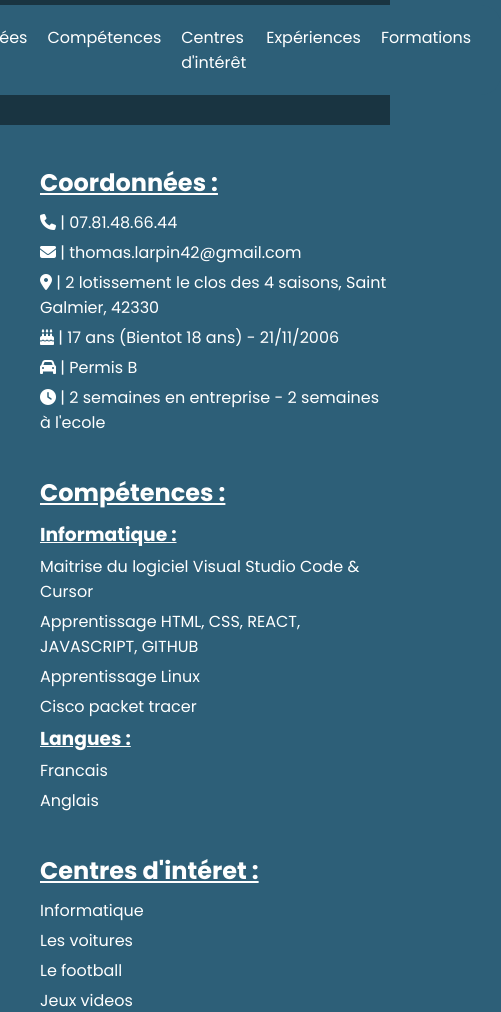
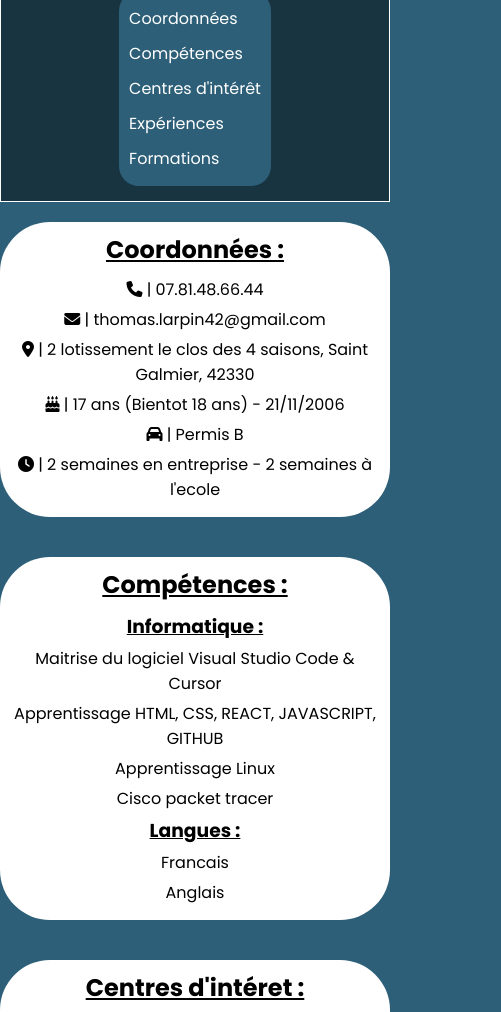
Before and after one commit to thomaslrpn/SiteCV, a plain HTML site: page index.html in a window 390 px wide. Shown: the part 128-1140 px from the top of the page, 501 px wide, since content can reach past the window. Drawn offline with Linux system fonts and the light colour scheme.

Commit message:
18/12/2024

```diff
--- a/index.html
+++ b/index.html
@@ -8,6 +8,7 @@
 
   <!-- link -->
 
+  <link rel="Icon site" href="./images/teteronde.png">
   <link rel="stylesheet" href="style.css" />
   <link rel="stylesheet" href="https://cdnjs.cloudflare.com/ajax/libs/font-awesome/6.6.0/css/all.min.css"
     integrity="sha512-Kc323vGBEqzTmouAECnVceyQqyqdsSiqLQISBL29aUW4U/M7pSPA/gEUZQqv1cwx4OnYxTxve5UMg5GT6L4JJg=="
--- a/style.css
+++ b/style.css
@@ -20,6 +20,8 @@ header {
   background-color: #193441;
   color: white;
   padding: 30px;
+  margin-bottom: 40px;
+  border: 1px solid white;
 }
 
 .menu {
@@ -54,9 +56,19 @@ li a {
 /* Coordonnées */
 
 .cord {
-  margin-top: 40px;
-  color: white;
-  margin-left: 40px;
+  background-color: white;
+  width: 95%;
+  border-radius: 50px;
+  color: black;
+  margin: auto;
+  text-align: center;
+  padding: 10px;
+  margin-bottom: 40px;
+  transition: all 0.4s ease-in-out;
+}
+
+.cord:hover {
+  box-shadow: 0 0 0 2px white, 0.3em 0.3em 3em rgb(200 0 0 / 60%);
 }
 
 .cord h2 {
@@ -70,9 +82,19 @@ li a {
 /* Compétences */
 
 .comp {
-  margin-top: 40px;
-  color: white;
-  margin-left: 40px;
+  color: black;
+  margin: auto;
+  border-radius: 50px;
+  text-align: center;
+  width: 95%;
+  background-color: white;
+  padding: 10px;
+  margin-bottom: 40px;
+  transition: all 0.4s ease-in-out;
+}
+
+.comp:hover {
+  box-shadow: 0 0 0 2px white, 0.3em 0.3em 3em rgb(200 0 0 / 60%);
 }
 
 .comp h2 {
@@ -90,9 +112,19 @@ li a {
 /* Centres d'interet */
 
 .interet {
-  margin-top: 40px;
-  color: white;
-  margin-left: 40px;
+  color: black;
+  border-radius: 50px;
+  padding: 10px;
+  background-color: white;
+  width: 95%;
+  text-align: center;
+  margin: auto;
+  margin-bottom: 40px;
+  transition: all 0.4s ease-in-out;
+}
+
+.interet:hover {
+  box-shadow: 0 0 0 2px white, 0.3em 0.3em 3em rgb(200 0 0 / 60%);
 }
 
 .interet h2 {
@@ -116,6 +148,10 @@ svg {
 
 .experiences a {
   color: black;
+}
+
+.experiences a:hover {
+  color: #2d5f78;
 }
 
 .experiences h2 {
@@ -192,3 +228,71 @@ footer {
 footer a {
   color: white;
 }
+
+@media screen and (max-width: 768px) {
+  header {
+    padding: 20px;
+    margin-bottom: 30px;
+  }
+
+  .menu {
+    flex-direction: column;
+    padding: 15px;
+  }
+
+  .menu li {
+    margin: 5px 0;
+  }
+
+  .cord,
+  .comp,
+  .interet {
+    width: 90%;
+    padding: 15px;
+  }
+
+  .experiences h3,
+  .experiences p,
+  .formations h3,
+  .formations p {
+    margin-left: 20px;
+  }
+}
+
+/* Responsive pour les petits écrans (téléphones) */
+@media screen and (max-width: 480px) {
+  header {
+    padding: 15px;
+    margin-bottom: 20px;
+  }
+
+  .menu {
+    flex-direction: column;
+    padding: 10px;
+  }
+
+  .menu li {
+    margin: 5px 0;
+  }
+
+  .cord,
+  .comp,
+  .interet {
+    width: 100%;
+    padding: 10px;
+  }
+
+  .experiences h3,
+  .experiences p,
+  .formations h3,
+  .formations p {
+    margin-left: 10px;
+    font-size: 14px;
+  }
+
+  footer {
+    flex-direction: column;
+    align-items: center;
+    text-align: center;
+  }
+}
```
Also changed, not shown: images/teteronde.png (added).
